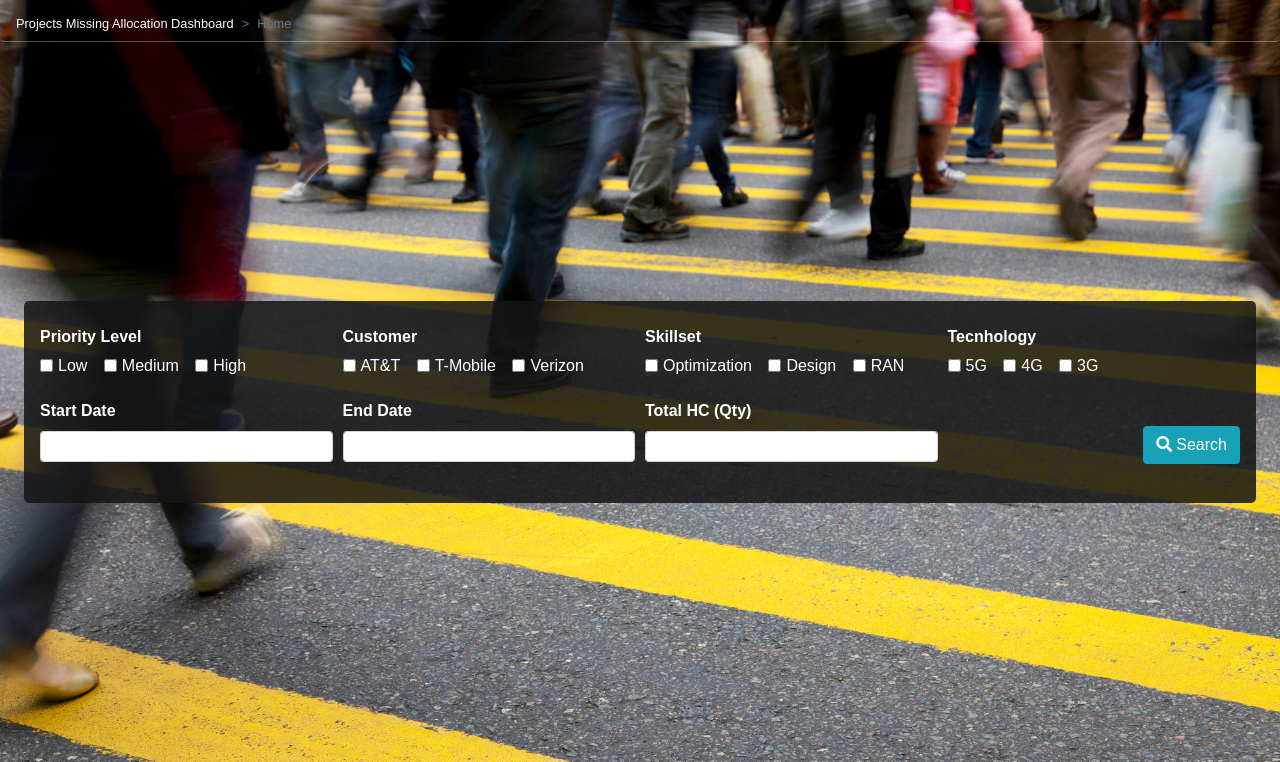
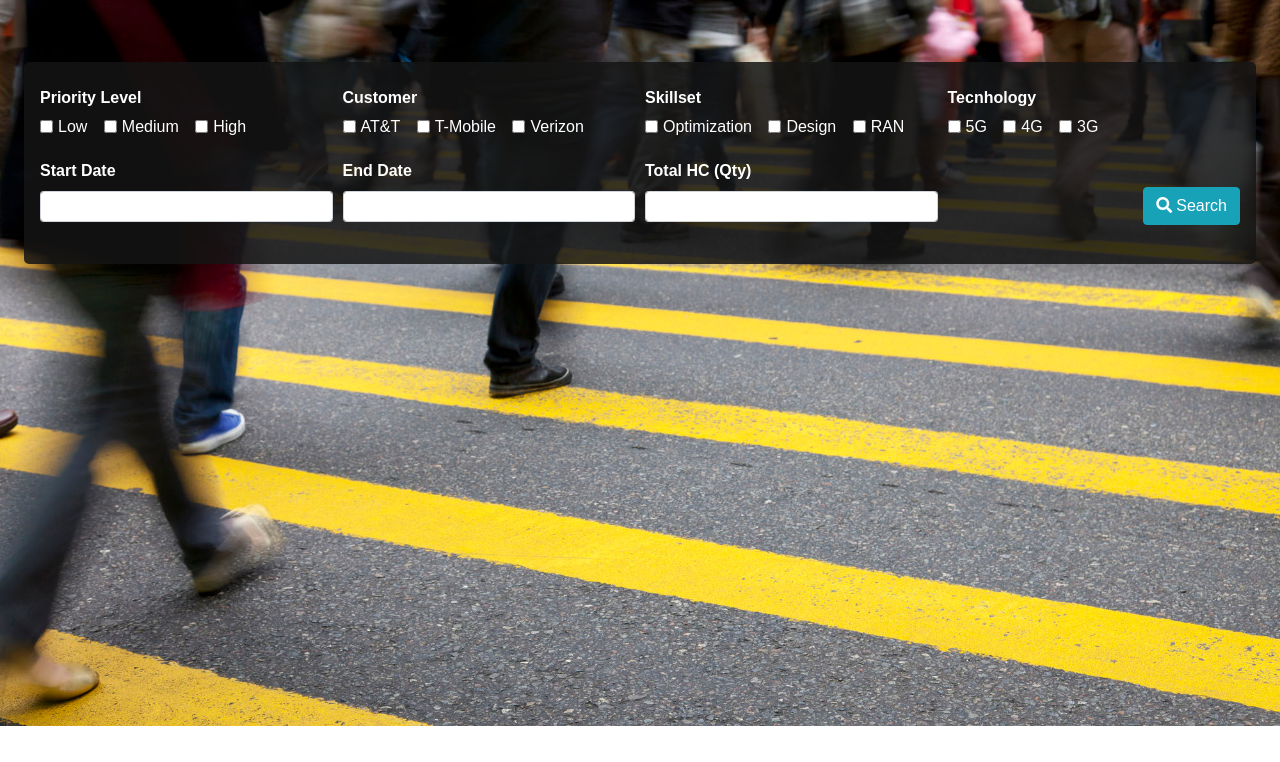
Before and after one commit to zinafront/dsdp, a plain HTML site: page index.html in a window 1280 px wide. Shown: the part 54-816 px from the top of the page. Drawn offline with nearby package versions, Linux system fonts and the light colour scheme; a web font is replaced by a local one.

Commit message:
Fixed stiles on homepage

```diff
--- a/css/_dashboard.scss
+++ b/css/_dashboard.scss
@@ -5,17 +5,7 @@ body {
     }
     position: relative;
     .breadcrumb {
-      color: $white;
-      border-bottom: 1px solid rgba(255, 255, 255, 0.3);
-      a {
-        color: $white;
-      }
-      #current-results {
-        display: none;
-      }
-      #current-home {
-        display: initial;
-      }
+      display: none;
     }
     header {
       nav {
@@ -48,7 +38,7 @@ body {
 .content {
   display: flex;
   flex-direction: column;
-  justify-content: center;
+  justify-content: flex-start;
   align-items: stretch;
   overflow: auto;
   .filters-big-box {
@@ -56,6 +46,7 @@ body {
     border-radius: 5px;
     border: 1px solid $gray-borders;
     padding: 1em;
+    margin-top: 2rem;
     .filter-trigger {
       color: $black;
       text-decoration: none;
```
Also changed, not shown: css/styles.css, 1 other file.
